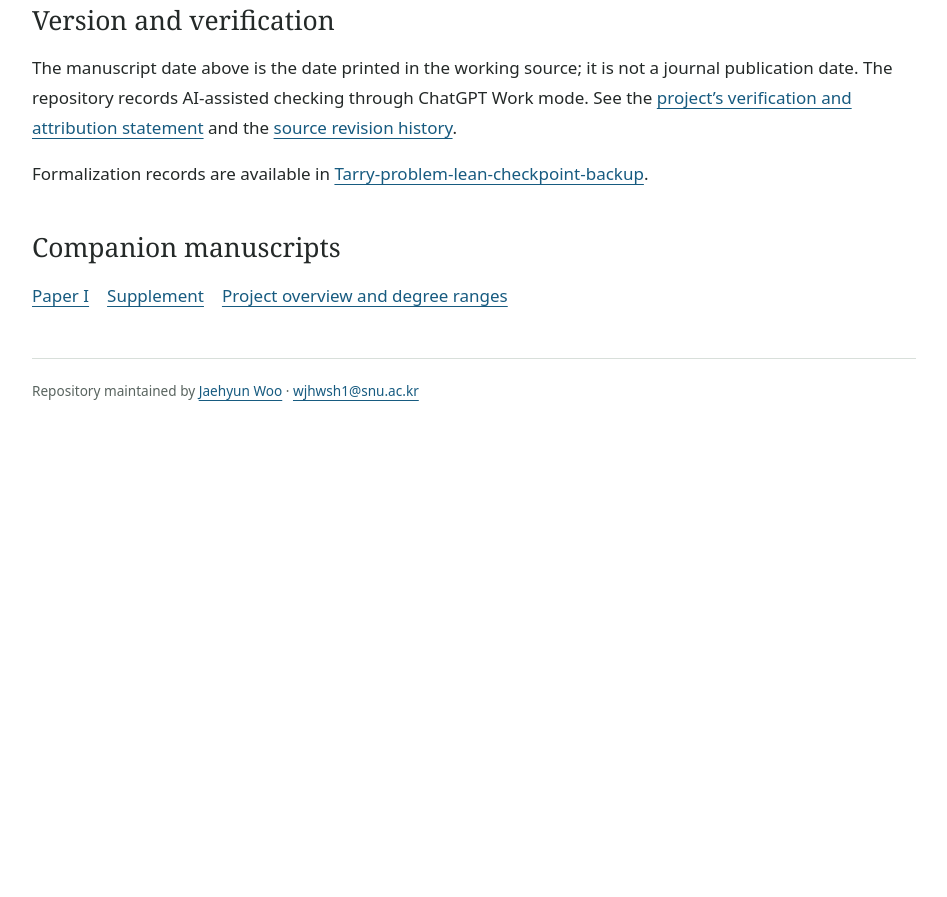
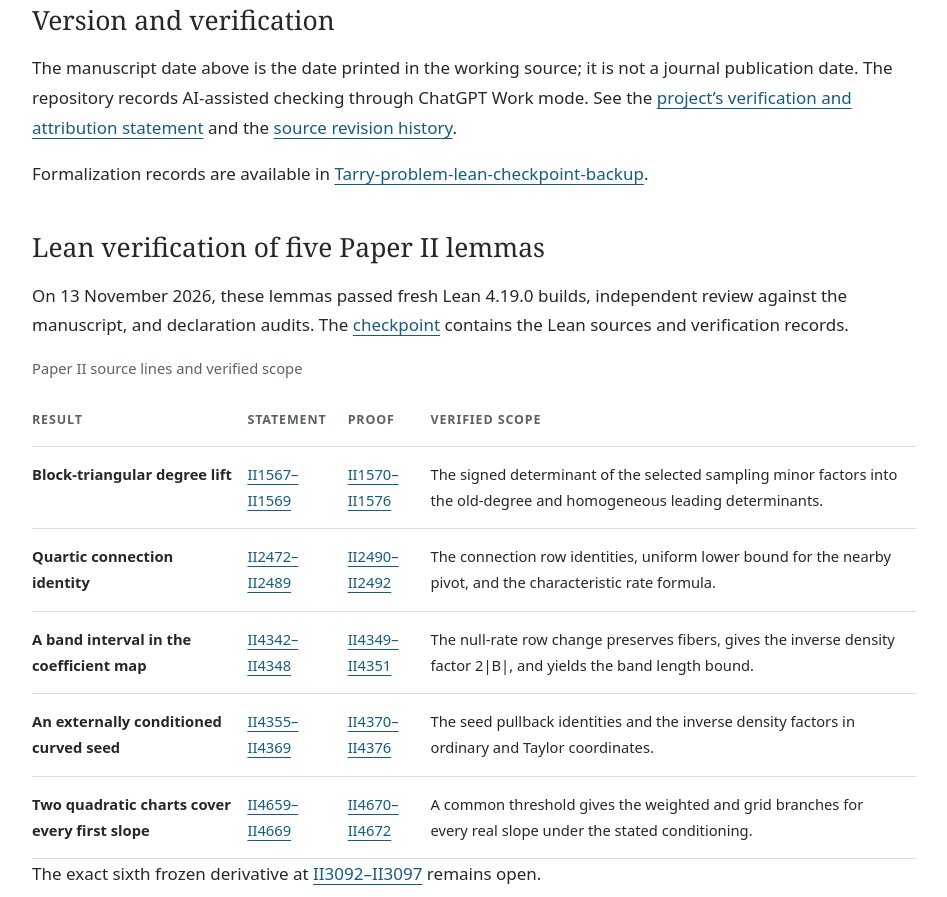
Before and after one commit to jaehwoo/3-dimensional-Tarry-s-problem, a plain HTML site: page paper-ii.html in a window 1280 px wide. Shown: the part 1023-1920 px from the top of the page, without its empty margins (166-1113 px from the left). Before the commit the page ends 1458 px from the top, so only its background shows below. Drawn offline with Linux system fonts and the light colour scheme.

Commit message:
Record five verified Paper II lemmas on the project site

```diff
--- a/paper-ii.html
+++ b/paper-ii.html
@@ -4,17 +4,17 @@
   <meta charset="utf-8">
   <meta name="viewport" content="width=device-width, initial-scale=1">
   <title>Complete affine jets and sharp integrability in three variables. II. Degrees 2 ≤ k ≤ 13</title>
-  <meta name="description" content="Paper II in the three-dimensional Tarry project. Awaits verification, readability enhancement, and final revision. Complete Lean verification pending.">
+  <meta name="description" content="Paper II in the three-dimensional Tarry project. Five lemmas passed Lean verification. Complete Lean verification and final revision remain pending.">
   <link rel="canonical" href="https://jaehwoo.github.io/3-dimensional-Tarry-s-problem/paper-ii.html">
   <meta name="citation_title" content="Complete affine jets and sharp integrability in three variables. II. Degrees 2 ≤ k ≤ 13">
   <meta name="citation_publication_date" content="2026/09/28">
   <meta name="citation_pdf_url" content="https://jaehwoo.github.io/3-dimensional-Tarry-s-problem/Complete_Affine_Jets_II.pdf">
   <meta property="og:type" content="article">
   <meta property="og:title" content="Complete affine jets and sharp integrability in three variables. II. Degrees 2 ≤ k ≤ 13">
-  <meta property="og:description" content="Paper II in the three-dimensional Tarry project. Awaits verification, readability enhancement, and final revision. Complete Lean verification pending.">
+  <meta property="og:description" content="Paper II in the three-dimensional Tarry project. Five lemmas passed Lean verification. Complete Lean verification and final revision remain pending.">
   <meta property="og:url" content="https://jaehwoo.github.io/3-dimensional-Tarry-s-problem/paper-ii.html">
   <link rel="stylesheet" href="style.css">
-  <script type="application/ld+json">{"@context": "https://schema.org", "@type": "ScholarlyArticle", "headline": "Complete affine jets and sharp integrability in three variables. II. Degrees 2 ≤ k ≤ 13", "url": "https://jaehwoo.github.io/3-dimensional-Tarry-s-problem/paper-ii.html", "description": "Paper II in the three-dimensional Tarry project. Awaits verification, readability enhancement, and final revision. Complete Lean verification pending.", "dateCreated": "2026-09-28", "inLanguage": "en", "creativeWorkStatus": "Working manuscript; verification and revision pending", "encoding": {"@type": "MediaObject", "contentUrl": "https://jaehwoo.github.io/3-dimensional-Tarry-s-problem/Complete_Affine_Jets_II.pdf", "encodingFormat": "application/pdf"}, "isPartOf": {"@type": "CollectionPage", "url": "https://jaehwoo.github.io/3-dimensional-Tarry-s-problem/"}}</script>
+  <script type="application/ld+json">{"@context": "https://schema.org", "@type": "ScholarlyArticle", "headline": "Complete affine jets and sharp integrability in three variables. II. Degrees 2 ≤ k ≤ 13", "url": "https://jaehwoo.github.io/3-dimensional-Tarry-s-problem/paper-ii.html", "description": "Paper II in the three-dimensional Tarry project. Five lemmas passed Lean verification. Complete Lean verification and final revision remain pending.", "dateCreated": "2026-09-28", "inLanguage": "en", "creativeWorkStatus": "Working manuscript; verification and revision pending", "encoding": {"@type": "MediaObject", "contentUrl": "https://jaehwoo.github.io/3-dimensional-Tarry-s-problem/Complete_Affine_Jets_II.pdf", "encodingFormat": "application/pdf"}, "isPartOf": {"@type": "CollectionPage", "url": "https://jaehwoo.github.io/3-dimensional-Tarry-s-problem/"}}</script>
 </head>
 <body>
   <a class="skip-link" href="#main">Skip to content</a>
@@ -27,9 +27,25 @@
     </header>
     <main id="main">
       <div class="downloads"><a class="button primary" href="Complete_Affine_Jets_II.pdf">Read Paper II (PDF)</a><a class="button" href="Complete_Affine_Jets_II.tex">LaTeX source</a></div>
-      <section class="status" aria-labelledby="status-heading"><h2 id="status-heading">Current status</h2><p>Awaits verification, readability enhancement, and final revision. Lean: Complete Lean verification pending.</p><p>Shared for mathematical examination and discussion. Human verification and a complete Lean verification of the main theorem remain pending.</p></section>
+      <section class="status" aria-labelledby="status-heading"><h2 id="status-heading">Current status</h2><p>Readability enhancement and final revision remain pending. <a href="#lean-verification">Five Paper II lemmas passed Lean verification on 13 November 2026</a>.</p><p>Shared for mathematical examination and discussion. Human verification and a complete Lean verification of the main theorem remain pending.</p></section>
       <section aria-labelledby="abstract-heading"><h2 id="abstract-heading">Manuscript abstract</h2><p>We complete the sharp integrability theorem for polynomial oscillatory integrals in three variables in degrees 2 ≤ <var>k</var> ≤ 13. The sharp range is <var>p</var> &gt; binom(<var>k</var> + 3, 4) + 3. We use the analytic reduction, geometric assignment and coefficient coordinates of the companion paper. The remaining arguments consist of cubic adaptive localization, finite regular sampling estimates, and surface estimates in degrees four through nine. All coefficient counts retain the complete nonconstant polynomial coefficient space.</p></section>
       <section aria-labelledby="version-heading"><h2 id="version-heading">Version and verification</h2><p>The manuscript date above is the date printed in the working source; it is not a journal publication date. The repository records AI-assisted checking through ChatGPT Work mode. See the <a href="./#verification">project’s verification and attribution statement</a> and the <a href="https://github.com/jaehwoo/3-dimensional-Tarry-s-problem/commits/main/Complete_Affine_Jets_II.tex">source revision history</a>.</p><p>Formalization records are available in <a href="https://github.com/jaehwoo/Tarry-problem-lean-checkpoint-backup">Tarry-problem-lean-checkpoint-backup</a>.</p></section>
+      <section id="lean-verification" aria-labelledby="lean-verification-heading">
+        <h2 id="lean-verification-heading">Lean verification of five Paper II lemmas</h2>
+        <p>On 13 November 2026, these lemmas passed fresh Lean 4.19.0 builds, independent review against the manuscript, and declaration audits. The <a href="https://github.com/jaehwoo/Tarry-problem-lean-checkpoint-backup/tree/main/verification-20261113-paper-ii-portfolio">checkpoint</a> contains the Lean sources and verification records.</p>
+        <div class="table-wrap"><table>
+          <caption>Paper II source lines and verified scope</caption>
+          <thead><tr><th scope="col">Result</th><th scope="col">Statement</th><th scope="col">Proof</th><th scope="col">Verified scope</th></tr></thead>
+          <tbody>
+            <tr><th scope="row">Block-triangular degree lift</th><td><a href="https://github.com/jaehwoo/3-dimensional-Tarry-s-problem/blob/f97c290f8e349f8de01eea46cc5d7a751b28206e/Complete_Affine_Jets_II.tex#L1567-L1569">II1567–II1569</a></td><td><a href="https://github.com/jaehwoo/3-dimensional-Tarry-s-problem/blob/f97c290f8e349f8de01eea46cc5d7a751b28206e/Complete_Affine_Jets_II.tex#L1570-L1576">II1570–II1576</a></td><td>The signed determinant of the selected sampling minor factors into the old-degree and homogeneous leading determinants.</td></tr>
+            <tr><th scope="row">Quartic connection identity</th><td><a href="https://github.com/jaehwoo/3-dimensional-Tarry-s-problem/blob/f97c290f8e349f8de01eea46cc5d7a751b28206e/Complete_Affine_Jets_II.tex#L2472-L2489">II2472–II2489</a></td><td><a href="https://github.com/jaehwoo/3-dimensional-Tarry-s-problem/blob/f97c290f8e349f8de01eea46cc5d7a751b28206e/Complete_Affine_Jets_II.tex#L2490-L2492">II2490–II2492</a></td><td>The connection row identities, uniform lower bound for the nearby pivot, and the characteristic rate formula.</td></tr>
+            <tr><th scope="row">A band interval in the coefficient map</th><td><a href="https://github.com/jaehwoo/3-dimensional-Tarry-s-problem/blob/f97c290f8e349f8de01eea46cc5d7a751b28206e/Complete_Affine_Jets_II.tex#L4342-L4348">II4342–II4348</a></td><td><a href="https://github.com/jaehwoo/3-dimensional-Tarry-s-problem/blob/f97c290f8e349f8de01eea46cc5d7a751b28206e/Complete_Affine_Jets_II.tex#L4349-L4351">II4349–II4351</a></td><td>The null-rate row change preserves fibers, gives the inverse density factor 2|B|, and yields the band length bound.</td></tr>
+            <tr><th scope="row">An externally conditioned curved seed</th><td><a href="https://github.com/jaehwoo/3-dimensional-Tarry-s-problem/blob/f97c290f8e349f8de01eea46cc5d7a751b28206e/Complete_Affine_Jets_II.tex#L4355-L4369">II4355–II4369</a></td><td><a href="https://github.com/jaehwoo/3-dimensional-Tarry-s-problem/blob/f97c290f8e349f8de01eea46cc5d7a751b28206e/Complete_Affine_Jets_II.tex#L4370-L4376">II4370–II4376</a></td><td>The seed pullback identities and the inverse density factors in ordinary and Taylor coordinates.</td></tr>
+            <tr><th scope="row">Two quadratic charts cover every first slope</th><td><a href="https://github.com/jaehwoo/3-dimensional-Tarry-s-problem/blob/f97c290f8e349f8de01eea46cc5d7a751b28206e/Complete_Affine_Jets_II.tex#L4659-L4669">II4659–II4669</a></td><td><a href="https://github.com/jaehwoo/3-dimensional-Tarry-s-problem/blob/f97c290f8e349f8de01eea46cc5d7a751b28206e/Complete_Affine_Jets_II.tex#L4670-L4672">II4670–II4672</a></td><td>A common threshold gives the weighted and grid branches for every real slope under the stated conditioning.</td></tr>
+          </tbody>
+        </table></div>
+        <p>The exact sixth frozen derivative at <a href="https://github.com/jaehwoo/3-dimensional-Tarry-s-problem/blob/f97c290f8e349f8de01eea46cc5d7a751b28206e/Complete_Affine_Jets_II.tex#L3092-L3097">II3092–II3097</a> remains open.</p>
+      </section>
       <section aria-labelledby="related-heading"><h2 id="related-heading">Companion manuscripts</h2><div class="links"><a href="paper-i.html">Paper I</a><a href="supplement.html">Supplement</a><a href="./">Project overview and degree ranges</a></div></section>
     </main>
     <footer>Repository maintained by <a href="https://jaehwoo.github.io/">Jaehyun Woo</a> · <a href="mailto:wjhwsh1@snu.ac.kr">wjhwsh1@snu.ac.kr</a></footer>
```
Also changed, not shown: index.html (+2 -1 lines), 2 other files.
